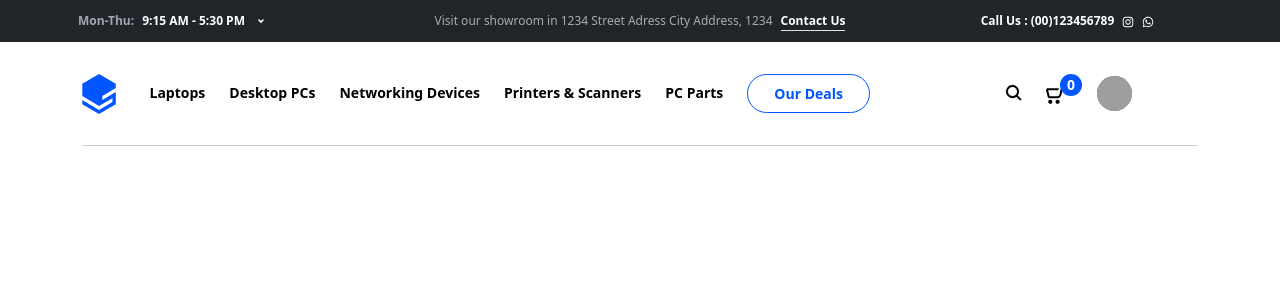
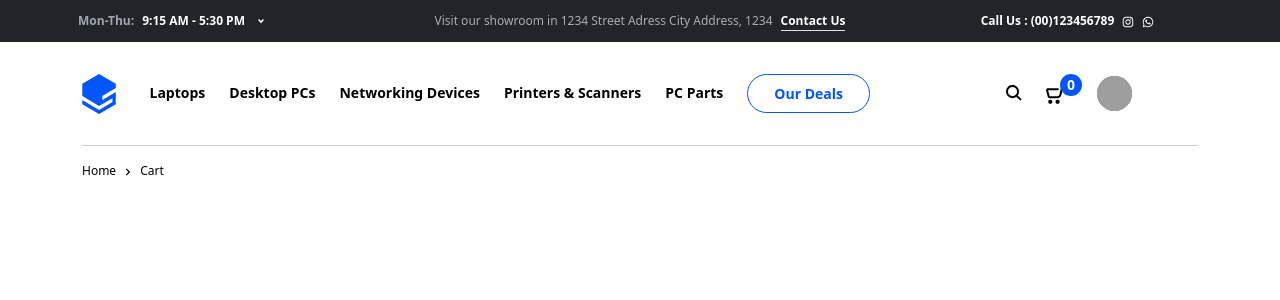
Before and after one commit to mehdimh95/online-shop, a React (Create React App) app: page / in a window 1280 px wide. Shown: the top 300 px of the page. Built offline with nearby package versions, Linux system fonts and the light colour scheme; grey boxes are pictures that could not be loaded.

Commit message:
add <SubHeader/>

```diff
--- a/src/App.js
+++ b/src/App.js
@@ -1,12 +1,18 @@
 import "bootstrap/dist/css/bootstrap.min.css";
 import TopBar from "./components/TopBar";
 import Header from "./components/Header";
+import SubHeder from "./components/SubHeder";
 
 function App() {
   return (
     <div className="App">
       <TopBar />
       <Header totalItems={0} />
+      <div className="container-fluid bg-dark text-white bg-white">
+        <div className="container">
+          <SubHeder />
+        </div>
+      </div>
     </div>
   );
 }
--- /dev/null
+++ b/src/components/SubHeder.js
@@ -0,0 +1,20 @@
+import React from "react";
+import { FaChevronRight } from "react-icons/fa";
+
+const SubHeder = () => {
+  return (
+      <div className="d-flex justify-content-start align-items-center gap-2 mt-3 breadcrumb">
+        <span id="home">
+          <a href="#?">Home</a>
+        </span>
+        <span className="arrow">
+          <FaChevronRight />
+        </span>
+        <span style={{ fontSize: "12px" }}>
+          Cart
+        </span>
+      </div>
+  );
+};
+
+export default SubHeder;
--- a/src/index.css
+++ b/src/index.css
@@ -89,6 +89,22 @@ body {
 .logo {
   padding: 15px 14px;
 }
+
+.breadcrumb,
+.breadcrumb a {
+  color: #000;
+  font-size: 12px;
+  font-weight: 400;
+  text-decoration: none;
+}
+
+.breadcrumb .arrow {
+  font-size: 8px;
+  font-weight: 400;
+  line-height: 18px;
+  text-align: center;
+  color: black;
+}
 @media only screen and (min-width: 992px) {
   .top-header {
     color: #000;
```
